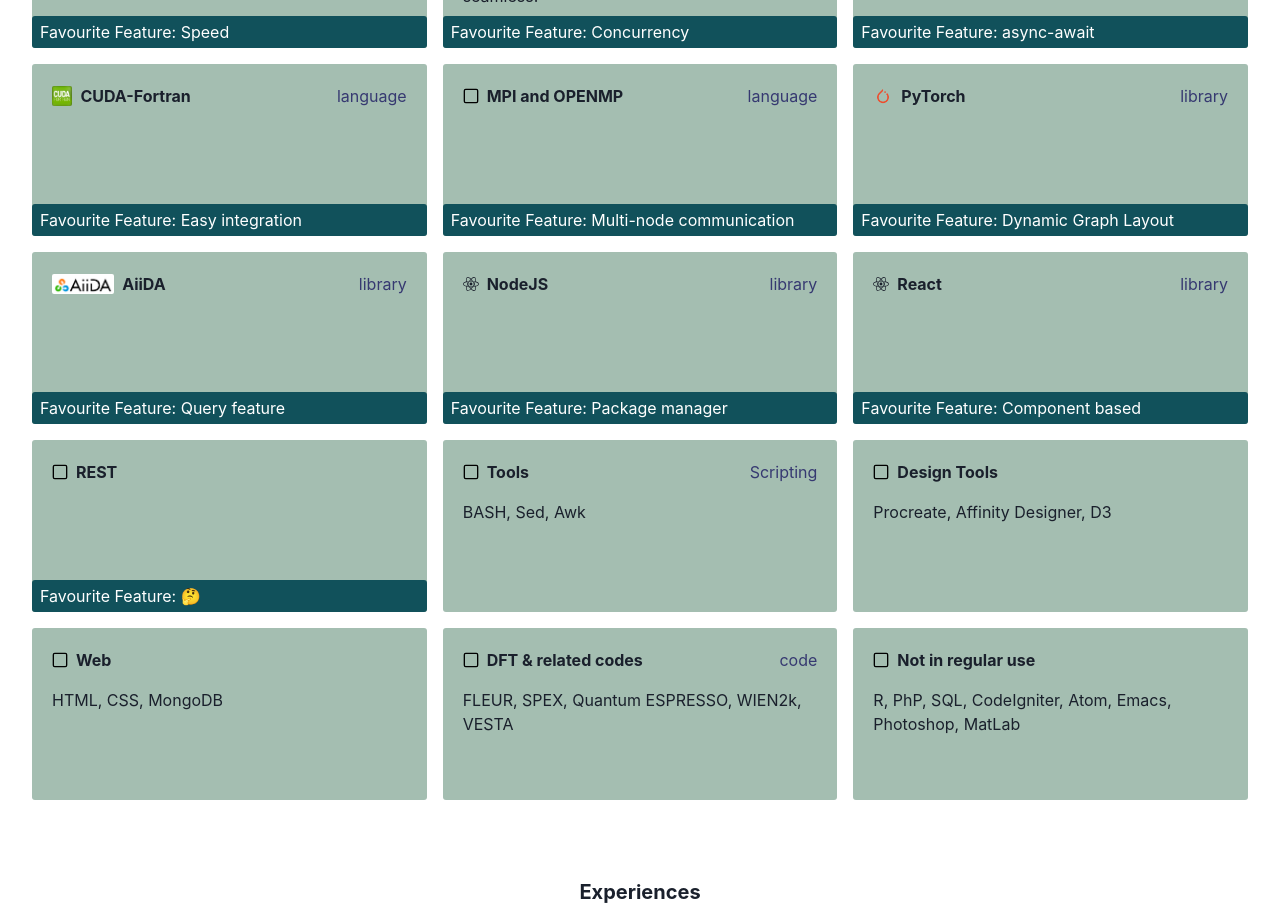
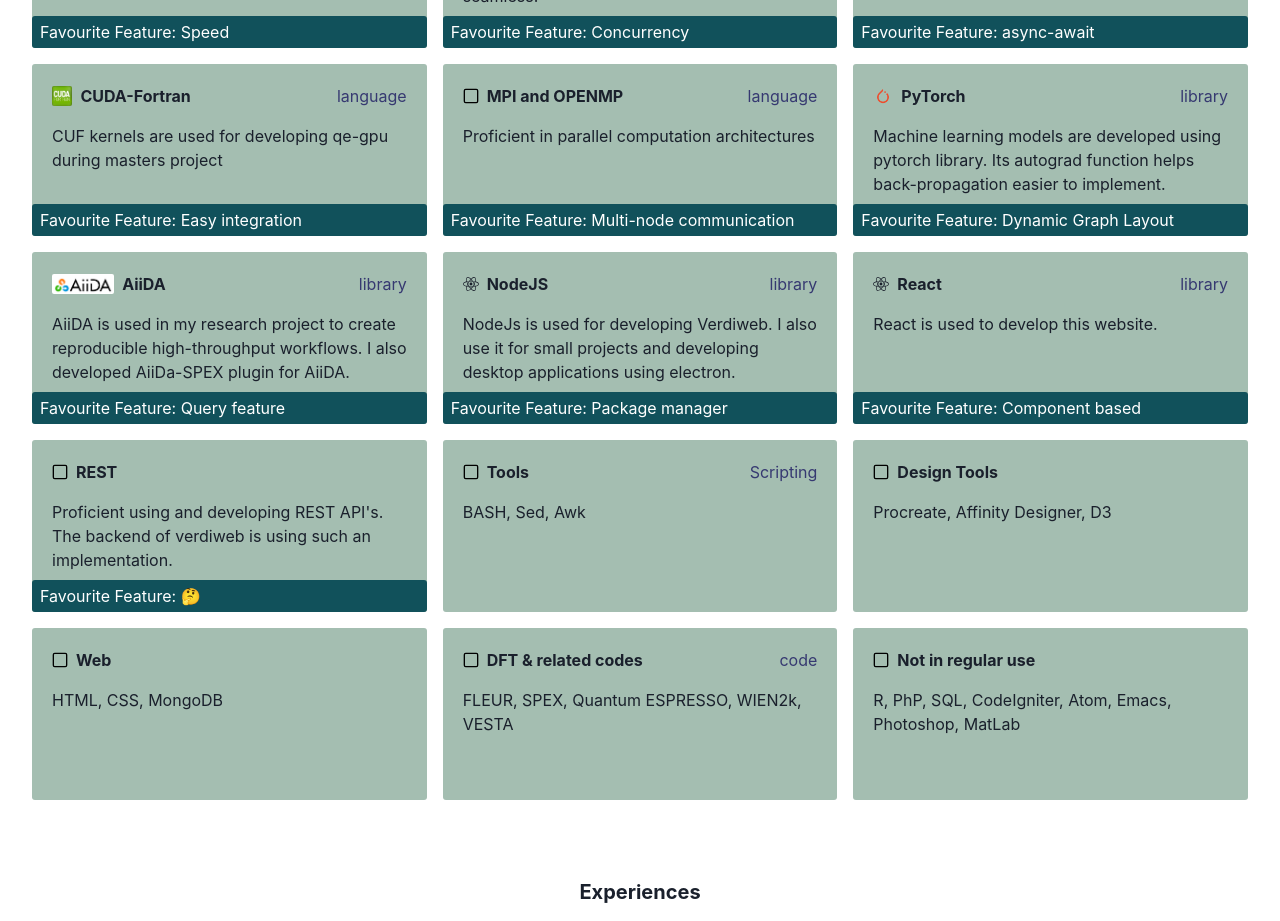
Before and after one commit to anoopkcn/anoopkcn, a React (Create React App) app: page / in a window 1280 px wide. Shown: the part 2160-3081 px from the top of the page. Built offline with nearby package versions, Linux system fonts and the light colour scheme.

Commit message:
Skills card complete

```diff
--- a/src/pages/data-skills.jsx
+++ b/src/pages/data-skills.jsx
@@ -49,8 +49,6 @@ export default function TextSkills(id) {
       return <NodeJS />;
     case "react":
       return <ReactJS />;
-    case "Databases":
-      return <Databases />;
     case "rest":
       return <REST />;
     case "os":
@@ -133,50 +131,49 @@ export function JavaScript() {
 
 export function CUDAFortran() {
   return <Box>
+    CUF kernels are used for developing qe-gpu during masters project
      <FF>Easy integration</FF>
   </Box>;
 }
 
-export function CUDAC() {
-  return <Box></Box>;
-}
-
 export function MPI() {
   return <Box>
+    Proficient in parallel computation architectures
     <FF>Multi-node communication</FF>
   </Box>;
 }
 
 export function PyTorch() {
   return <Box>
+    Machine learning models are developed using pytorch library. Its autograd function helps back-propagation easier to implement.
     <FF>Dynamic Graph Layout</FF>
   </Box>;
 }
 
 export function AiiDA() {
   return <Box>
+    AiiDA is used in my research project to create reproducible high-throughput workflows. I also developed AiiDa-SPEX plugin for AiiDA.
      <FF>Query feature</FF>
   </Box>;
 }
 
 export function NodeJS() {
   return <Box>
+    NodeJs is used for developing Verdiweb. I also use it for small projects and developing desktop applications using electron.
      <FF>Package manager</FF>
   </Box>;
 }
 
 export function ReactJS() {
   return <Box>
+    React is used to develop this website.
     <FF>Component based</FF>
   </Box>;
 }
 
-export function Databases() {
-  return <Box></Box>;
-}
-
 export function REST() {
   return <Box>
+    Proficient using and developing REST API's. The backend of verdiweb is using such an implementation.
     <FF>🤔</FF>
   </Box>;
 }
```
